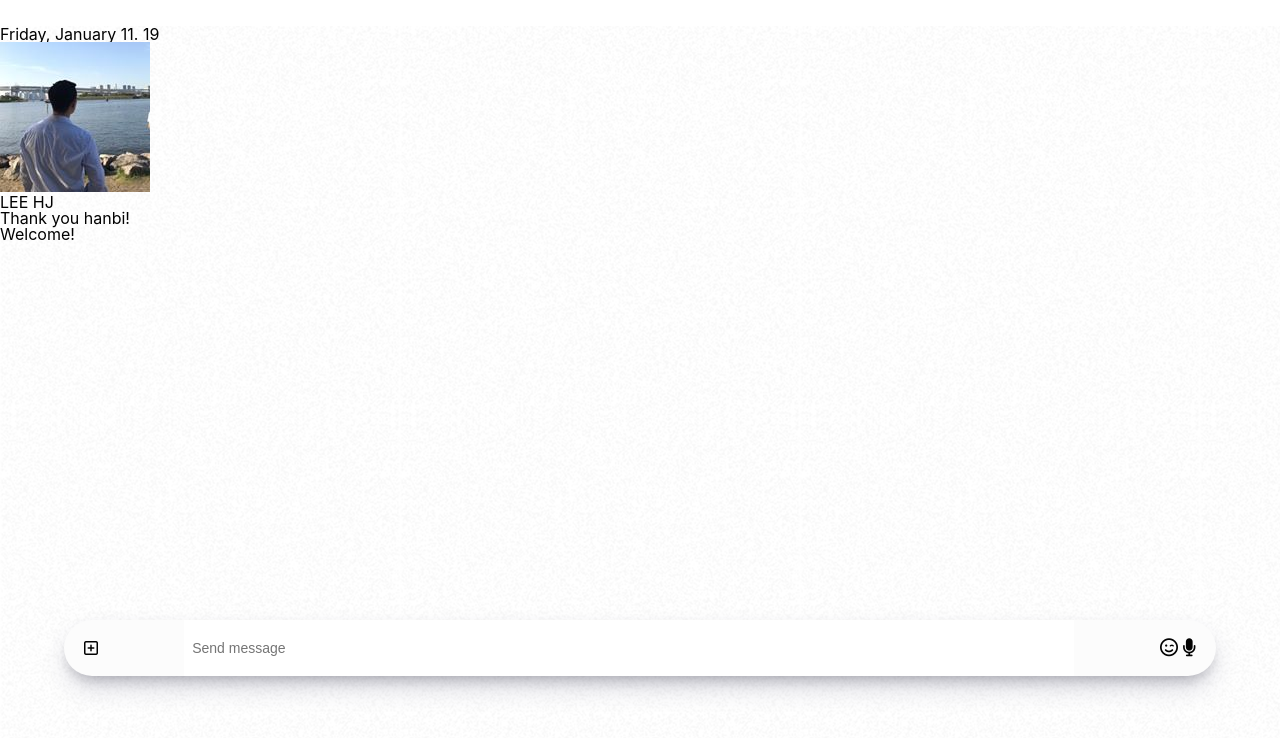
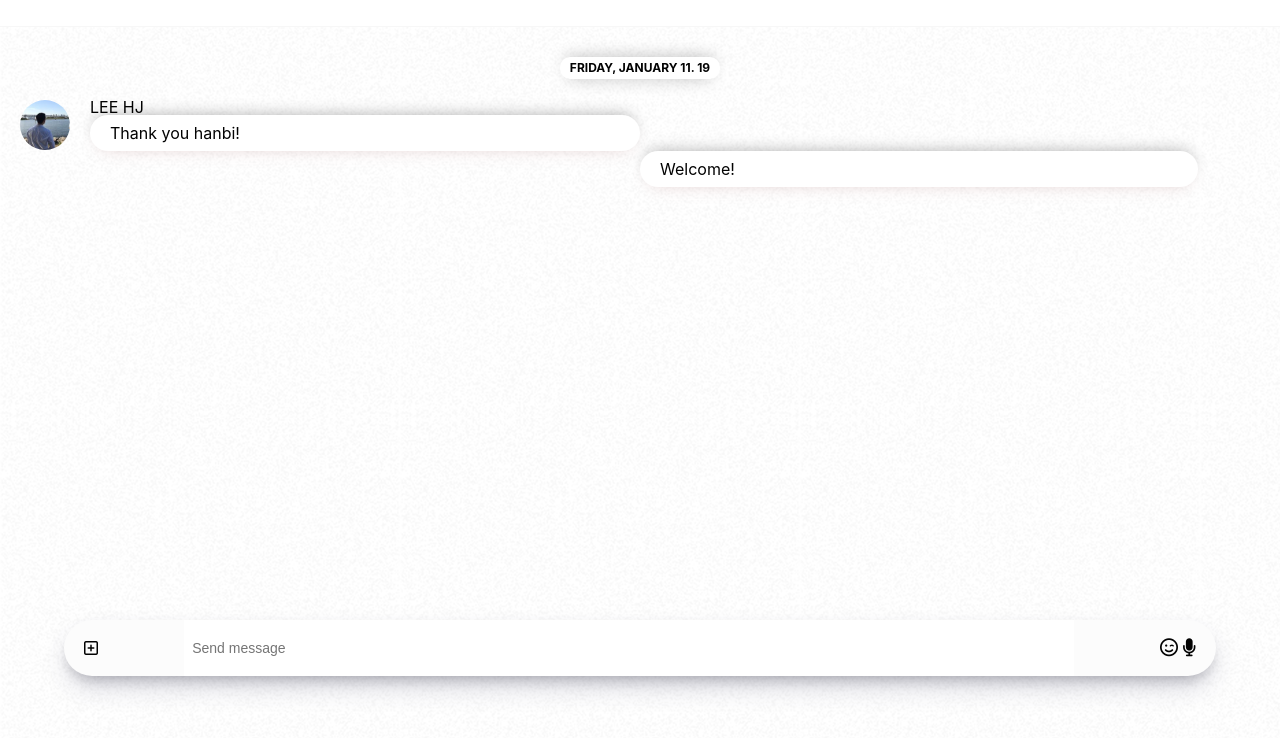
Before and after one commit to leehanbi/kakao-clone, a plain HTML site: page html/chat.html in a window 1280 px wide. Shown: the part 74-812 px from the top of the page. Drawn offline with Linux system fonts and the light colour scheme.

Commit message:
update chat room
update chat room

```diff
--- a/css/chat.css
+++ b/css/chat.css
@@ -1,4 +1,5 @@
 .chats-body {
+  /* 배경화면을 적용하기 위해 패딩 초기화*/
   padding: 0;
 }
 
@@ -7,7 +8,7 @@
   padding: 0px 20px;
 }
 
-.chat {
+.chat-screen {
   background-image: url("../images/chatting.png");
   min-height: 100vh;
 }
@@ -46,3 +47,55 @@
 .chat__write-column input:focus {
   outline: none;
 }
+
+.chat-screen .chat__messages {
+  border-top: 1px solid #f7f7f7;
+  padding-top: 20px;
+  display: flex;
+  flex-direction: column;
+  align-items: center;
+  padding: 0px 20px;
+  padding-top: 30px;
+}
+
+.chat__messages .chat__timestamp {
+  background-color: white;
+  font-size: 12px;
+  padding: 5px 10px;
+  border-radius: 10px;
+  margin-bottom: 20px;
+  box-shadow: rgba(0, 0, 0, 0.3) 0 8px 16px -8px,
+    rgba(0, 0, 0, 0.3) 0 -6px 16px -6px;
+  text-transform: uppercase;
+  font-weight: 700;
+}
+
+.message {
+  display: flex;
+  align-items: center;
+  width: 50%;
+}
+
+.message .message__content {
+  width: 90%;
+}
+.incomming-message {
+  align-self: flex-start;
+}
+.incomming-message img {
+  width: 50px;
+  border-radius: 30px;
+  margin-right: 20px;
+}
+
+.sent-message {
+  align-self: flex-end;
+}
+
+.message .mesaage__bubble {
+  background-color: white;
+  border-radius: 30px;
+  padding: 10px 20px;
+  box-shadow: rgba(204, 160, 160, 0.3) 0 8px 16px -8px,
+    rgba(0, 0, 0, 0.3) 0 -6px 16px -6px;
+}
--- a/html/chat.html
+++ b/html/chat.html
@@ -37,7 +37,7 @@
         </span>
       </div>
     </header>
-    <main class="chat">
+    <main class="chat-screen">
       <ul class="chat__messages">
         <span class="chat__timestamp">
           Friday, January 11. 19
@@ -52,7 +52,7 @@
           </div>
           <span class="message__timestamp"></span>
         </li>
-        <li class="incomming-message message">
+        <li class="sent-message message">
           <span class="message__timestamp"></span>
           <div class="message__content">
             <div class="mesaage__bubble">
```
